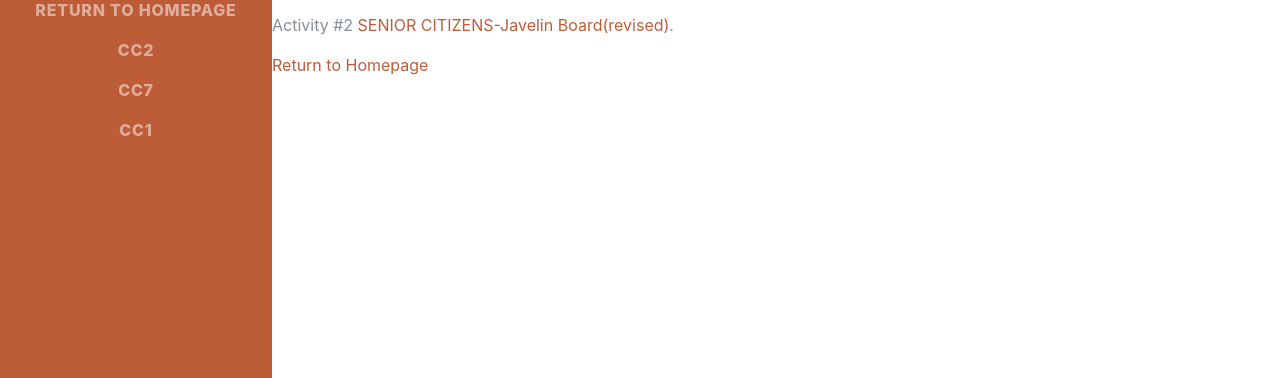
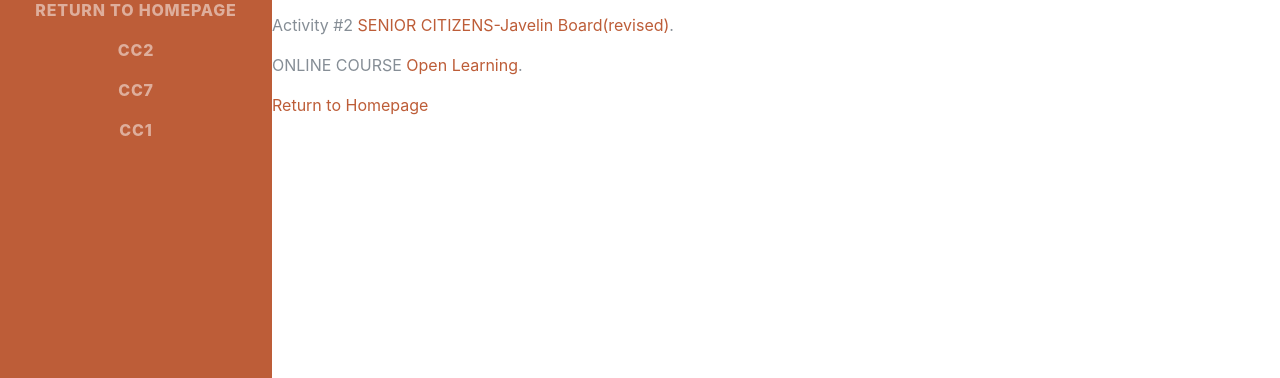
Before and after one commit to GoodLoser12/startbootstrap-resume-master, a website: page TECHNO100.html in a window 1280 px wide. Shown: the part 422-800 px from the top of the page. Drawn offline with Linux system fonts and the light colour scheme; a web font is replaced by a local one.

Commit message:
Online course

```diff
--- a/TECHNO100.html
+++ b/TECHNO100.html
@@ -61,7 +61,8 @@
 ">Javelin Board</a>.</p>
 <p>Activity #2 <a href="onlineportfolio\techno100\javelinboard.pdf
 ">SENIOR CITIZENS-Javelin Board(revised)</a>.</p>
-
+<p>ONLINE COURSE <a href="https://www.openlearning.com/public-progress/4oeSafm7AKhh2C1-rqgkof1TFryXuVVp44LdkDV-mW0=.eyJpc3N1ZWRfYXQiOiAxNTgzMzA5NTg0LCAiY291cnNlIjogImNvdXJzZXMvdGhpbmtsaWtlYW5lbmdpbmVlciIsICJfdXNlcl9pZCI6ICI1ZTE0NTkzNmVhNzUwM2ZlNjI5OWY0MzcifQ==/
+">Open Learning</a>.</p>
 
 <a href="index.html">
 <p>Return to Homepage</p>
```
